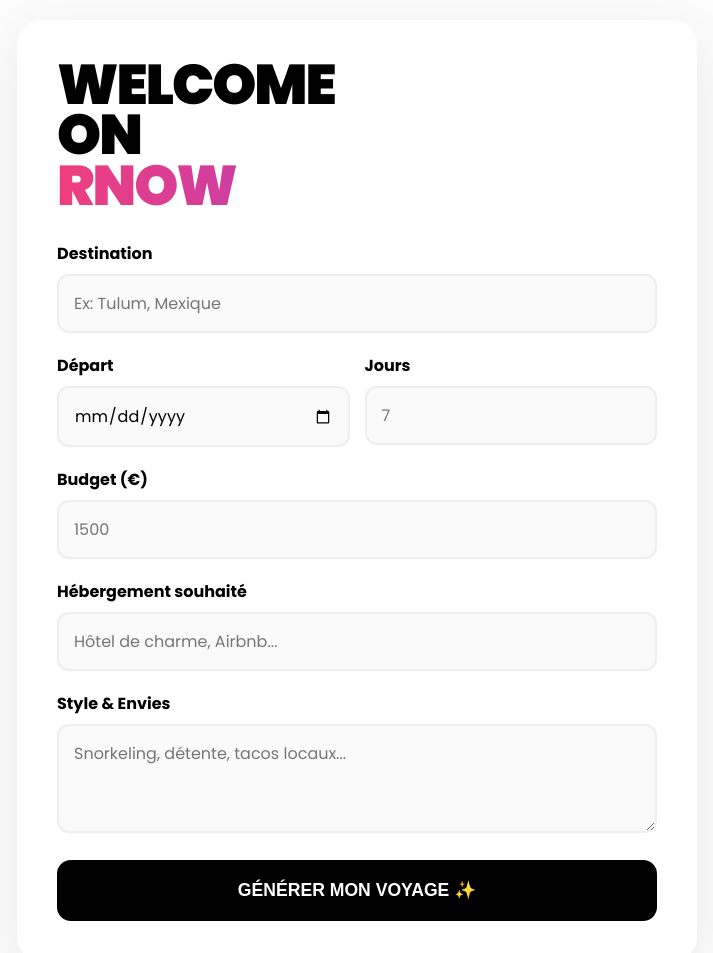
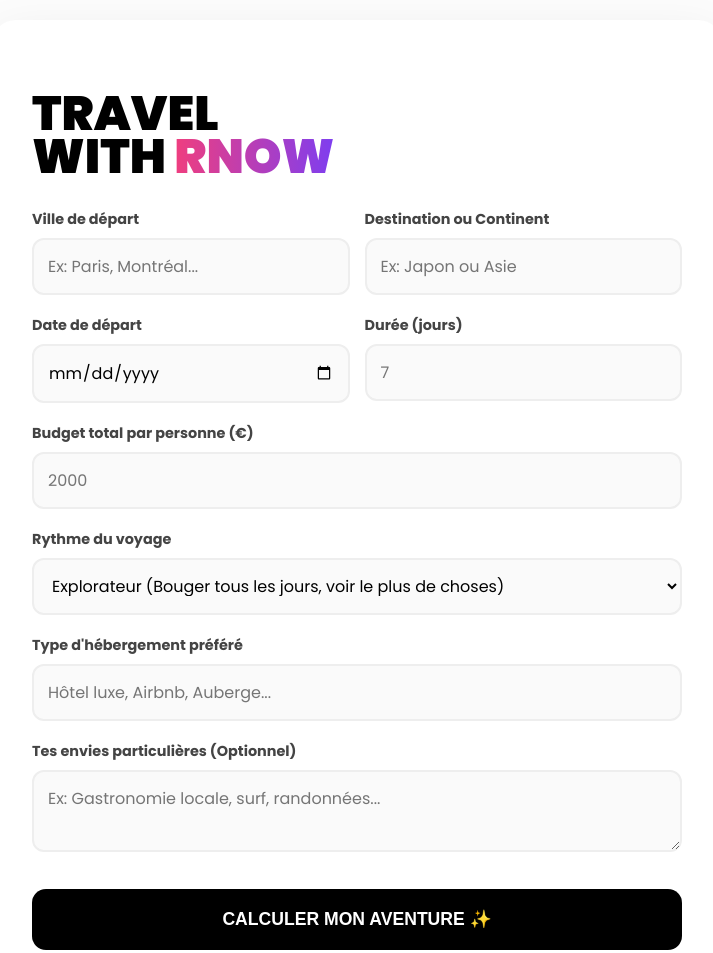
Before and after one commit to hamelalexandre1126-arch/Rnow-agence, a website: page index.html in a window 1280 px wide. Shown: the top 953 px of the page, without its empty margins (283-996 px from the left). Drawn offline with Linux system fonts and the light colour scheme.

Commit message:
Update index.html

```diff
--- a/index.html
+++ b/index.html
@@ -3,135 +3,80 @@
 <head>
     <meta charset="UTF-8">
     <meta name="viewport" content="width=device-width, initial-scale=1.0">
-    <title>Rnow - L'IA Créatrice de Voyages</title>
+    <title>Rnow - L'Expert Voyage</title>
     <style>
         @import url('https://fonts.googleapis.com/css2?family=Poppins:wght@400;500;700;900&display=swap');
-
-        body {
-            font-family: 'Poppins', sans-serif;
-            background-color: #fcfcfc;
-            color: #000000;
-            margin: 0;
-            padding: 20px;
-            display: flex;
-            justify-content: center;
-            min-height: 100vh;
-        }
-
-        .container {
-            width: 100%;
-            max-width: 600px;
-            background: #ffffff;
-            border-radius: 24px;
-            padding: 40px;
-            box-shadow: 0 15px 50px rgba(0, 0, 0, 0.08);
-            position: relative;
-        }
-
-        h1 {
-            font-size: 3.5rem;
-            font-weight: 900;
-            margin: 0 0 30px 0;
-            line-height: 0.9;
-            text-transform: uppercase;
-            letter-spacing: -2px;
-        }
-
-        h1 span {
-            display: block;
-            background: linear-gradient(90deg, #f03e7e, #7e3ef0);
-            -webkit-background-clip: text;
-            -webkit-text-fill-color: transparent;
-        }
-
+        body { font-family: 'Poppins', sans-serif; background-color: #fcfcfc; margin: 0; padding: 20px; display: flex; justify-content: center; }
+        .container { width: 100%; max-width: 650px; background: #ffffff; border-radius: 24px; padding: 40px; box-shadow: 0 15px 50px rgba(0, 0, 0, 0.08); }
+        h1 { font-size: 3rem; font-weight: 900; line-height: 0.9; text-transform: uppercase; margin-bottom: 30px; }
+        h1 span { background: linear-gradient(90deg, #f03e7e, #7e3ef0); -webkit-background-clip: text; -webkit-text-fill-color: transparent; }
         .form-group { margin-bottom: 20px; }
-        label { display: block; font-weight: 700; margin-bottom: 8px; }
-        input, textarea {
-            width: 100%; padding: 15px; border-radius: 12px;
-            border: 2px solid #eeeeee; background-color: #fafafa;
-            font-size: 1rem; font-family: inherit; box-sizing: border-box;
-        }
-
+        label { display: block; font-weight: 700; margin-bottom: 8px; font-size: 0.9rem; color: #444; }
+        input, textarea, select { width: 100%; padding: 14px; border-radius: 12px; border: 2px solid #eee; background: #fafafa; font-size: 1rem; font-family: inherit; box-sizing: border-box; }
         .row { display: flex; gap: 15px; margin-bottom: 20px; }
         .row .form-group { flex: 1; margin-bottom: 0; }
-
-        button {
-            width: 100%; padding: 20px; border: none; border-radius: 14px;
-            background: #000000; color: #ffffff; font-size: 1.1rem;
-            font-weight: 800; text-transform: uppercase; cursor: pointer;
-            transition: 0.3s;
-        }
-
+        button { width: 100%; padding: 20px; border: none; border-radius: 14px; background: #000; color: #fff; font-size: 1.1rem; font-weight: 800; text-transform: uppercase; cursor: pointer; transition: 0.3s; margin-top: 10px; }
         button:hover { transform: translateY(-2px); background: #1a1a1a; }
-
-        /* --- ZONE DE RÉSULTAT AÉRÉE --- */
-        #resultat {
-            margin-top: 40px;
-            padding: 30px;
-            background: #ffffff;
-            border-radius: 20px;
-            border: 1px solid #eee;
-            display: none;
-            line-height: 1.8; /* Espacement entre les lignes */
-        }
-
-        #resultat h2 { font-weight: 900; text-transform: uppercase; color: #7e3ef0; }
-
-        #itineraire-content {
-            color: #222;
-            font-size: 1.05rem;
-            word-wrap: break-word;
-        }
-
-        .loader {
-            display: none; text-align: center; font-weight: bold;
-            color: #7e3ef0; margin-top: 20px;
-        }
+        #resultat { margin-top: 40px; padding: 30px; background: #fff; border: 1px solid #eee; border-radius: 20px; display: none; line-height: 1.8; }
+        #itineraire-content { color: #222; font-size: 1.05rem; }
+        .loader { display: none; text-align: center; font-weight: bold; color: #7e3ef0; margin-top: 20px; }
     </style>
 </head>
 <body>
-
     <div class="container">
-        <h1>Welcome<br>on <span>Rnow</span></h1>
-
+        <h1>Travel<br>with <span>Rnow</span></h1>
         <form id="voyageForm">
-            <div class="form-group">
-                <label>Destination</label>
-                <input type="text" id="destination" placeholder="Ex: Tulum, Mexique" required>
+            <div class="row">
+                <div class="form-group">
+                    <label>Ville de départ</label>
+                    <input type="text" id="depart" placeholder="Ex: Paris, Montréal..." required>
+                </div>
+                <div class="form-group">
+                    <label>Destination ou Continent</label>
+                    <input type="text" id="destination" placeholder="Ex: Japon ou Asie" required>
+                </div>
             </div>
 
             <div class="row">
                 <div class="form-group">
-                    <label>Départ</label>
+                    <label>Date de départ</label>
                     <input type="date" id="dateDepart" required>
                 </div>
                 <div class="form-group">
-                    <label>Jours</label>
+                    <label>Durée (jours)</label>
                     <input type="number" id="duree" placeholder="7" required>
                 </div>
             </div>
 
             <div class="form-group">
-                <label>Budget (€)</label>
-                <input type="number" id="budget" placeholder="1500" required>
+                <label>Budget total par personne (€)</label>
+                <input type="number" id="budget" placeholder="2000" required>
             </div>
 
             <div class="form-group">
-                <label>Hébergement souhaité</label>
-                <input type="text" id="hebergement" placeholder="Hôtel de charme, Airbnb...">
+                <label>Rythme du voyage</label>
+                <select id="rythme">
+                    <option value="lent">Prendre le temps (1 seule ville, farniente)</option>
+                    <option value="equilibre">Équilibré (2-3 villes maximum)</option>
+                    <option value="intense" selected>Explorateur (Bouger tous les jours, voir le plus de choses)</option>
+                </select>
             </div>
 
             <div class="form-group">
-                <label>Style & Envies</label>
-                <textarea id="styleVoyage" rows="3" placeholder="Snorkeling, détente, tacos locaux..."></textarea>
+                <label>Type d'hébergement préféré</label>
+                <input type="text" id="hebergement" placeholder="Hôtel luxe, Airbnb, Auberge...">
             </div>
 
-            <button type="submit" id="btnGenerer">Générer mon voyage ✨</button>
-            <div class="loader" id="loader">Rnow prépare ton carnet de voyage... 🌴</div>
+            <div class="form-group">
+                <label>Tes envies particulières (Optionnel)</label>
+                <textarea id="styleVoyage" rows="2" placeholder="Ex: Gastronomie locale, surf, randonnées..."></textarea>
+            </div>
+
+            <button type="submit" id="btnGenerer">Calculer mon aventure ✨</button>
+            <div class="loader" id="loader">Rnow analyse les meilleures options... 🌴</div>
         </form>
 
         <div id="resultat">
-            <h2>Ton Itinéraire Rnow</h2>
             <div id="itineraire-content"></div>
         </div>
     </div>
@@ -149,12 +94,14 @@
             resultDiv.style.display = 'none';
 
             const payload = {
+                depart: document.getElementById('depart').value,
                 destination: document.getElementById('destination').value,
                 budget: document.getElementById('budget').value,
                 style: document.getElementById('styleVoyage').value,
                 date: document.getElementById('dateDepart').value,
                 duree: document.getElementById('duree').value,
-                hebergement: document.getElementById('hebergement').value
+                hebergement: document.getElementById('hebergement').value,
+                rythme: document.getElementById('rythme').value
             };
 
             try {
@@ -163,21 +110,12 @@
                     headers: { 'Content-Type': 'application/json' },
                     body: JSON.stringify(payload)
                 });
-
                 const data = await response.json();
-
                 if (data.text) {
-                    // --- LA LIGNE MAGIQUE POUR LA LISIBILITÉ ---
-                    // On remplace les retours à la ligne par des balises <br>
                     contentDiv.innerHTML = data.text.replace(/\n/g, '<br>');
                     resultDiv.style.display = 'block';
-                } else {
-                    alert("Erreur Google : " + (data.text || "Vérifie ta connexion"));
-                }
-            } catch (error) {
-                alert("Erreur de connexion au serveur.");
-            }
-
+                } else { alert("Erreur Google"); }
+            } catch (error) { alert("Erreur serveur"); }
             loader.style.display = 'none';
             btn.style.display = 'block';
             resultDiv.scrollIntoView({ behavior: 'smooth' });
```
